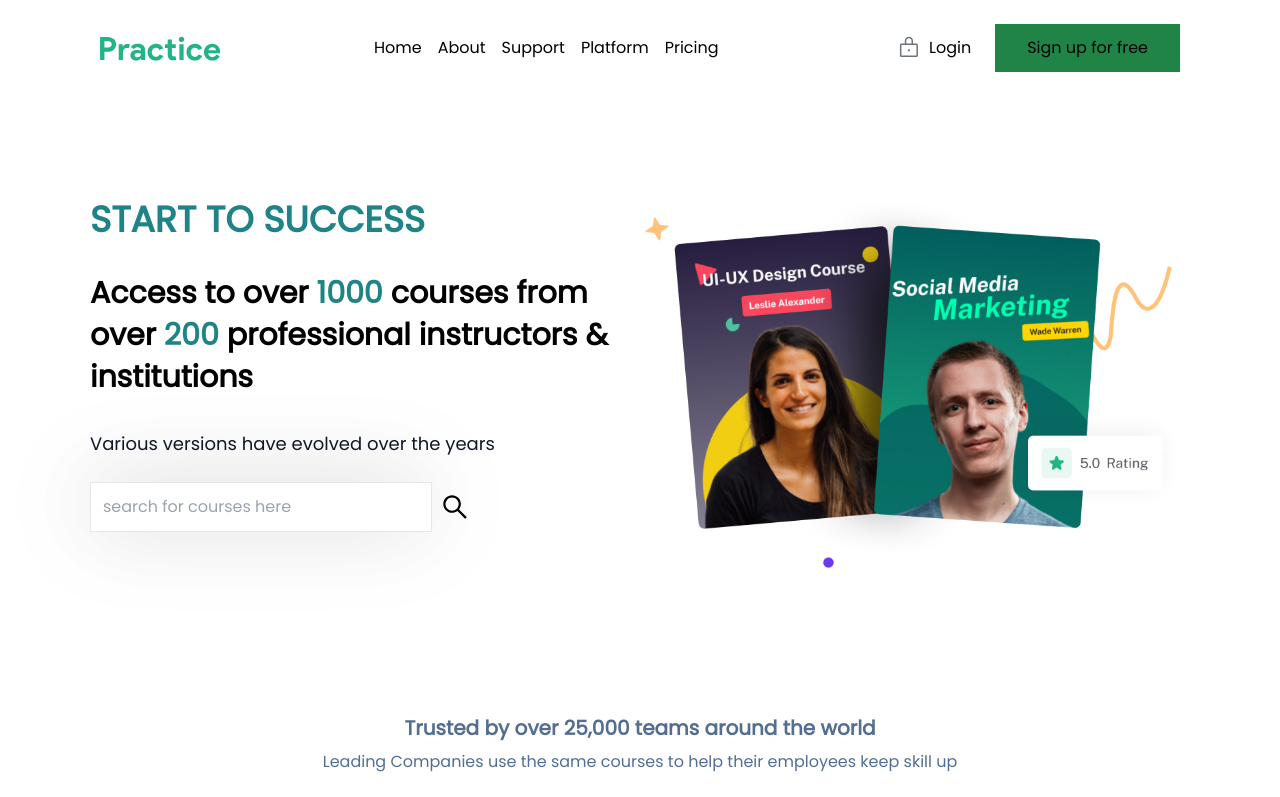
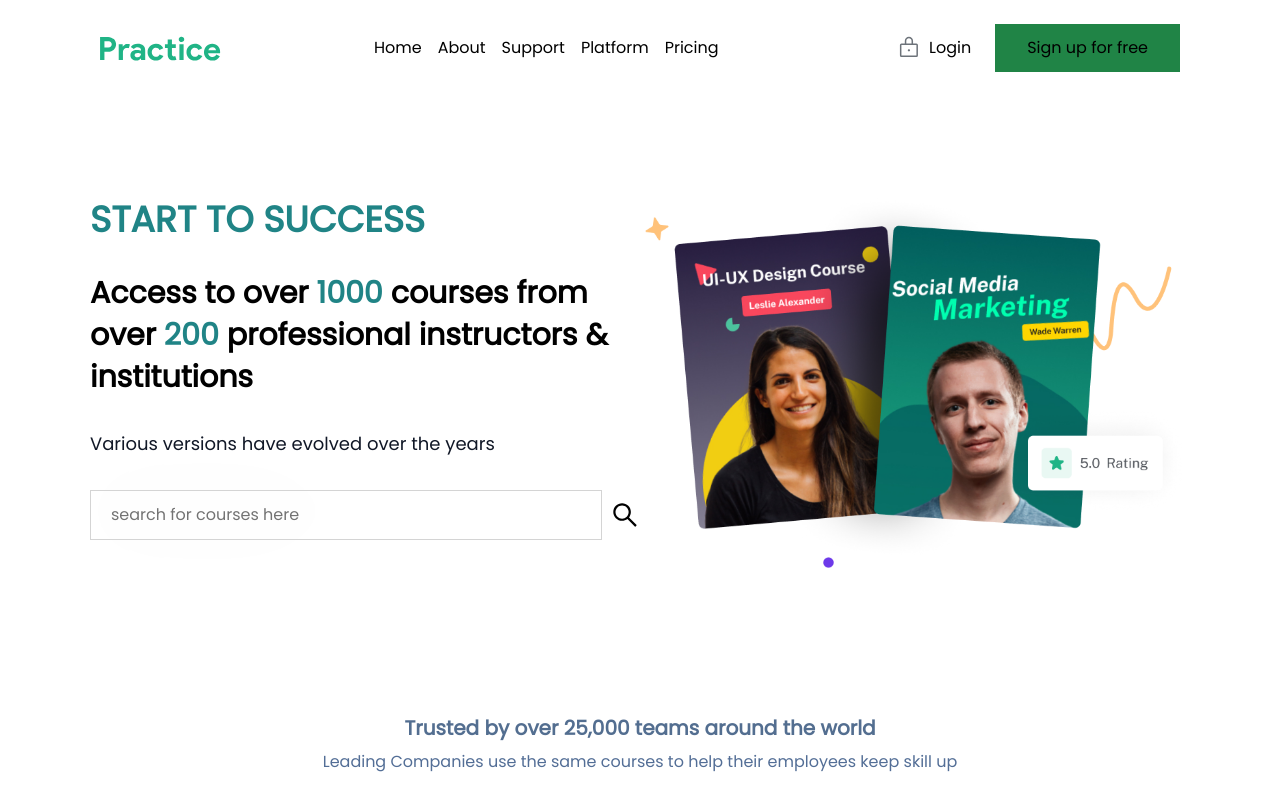
Before and after one commit to FREDVUNI/tailwind-react-landing, a React (Vite) app: page / in a window 1280 px wide. Shown: the top 797 px of the page. Built offline with nearby package versions, Linux system fonts and the light colour scheme.

Commit message:
Redesign the search input in hero section

```diff
--- a/src/components/HeroSection.jsx
+++ b/src/components/HeroSection.jsx
@@ -13,7 +13,7 @@ const HeroSection = () => {
                 </h1>
                 <p className='py-2 text-lg text-gray-900'>Various versions have evolved over the years</p>
                 <form className='input-box-shadow flex justify-content-between items-center bg-transparent gap-2'>
-                    <input type="text" className="bg-white border p-3 input-box-shadow" placeholder='search for courses here'/>
+                    <input type="text" className="my-2 w-full px-5 py-3 border border-solid border-neutral-300 bg-transparent bg-clip-padding text-base font-normal text-neutral-700 outline-none placeholder:text-neutral-500" placeholder='search for courses here'/>
                     <button>
                         <AiOutlineSearch
                             size={30}
```
